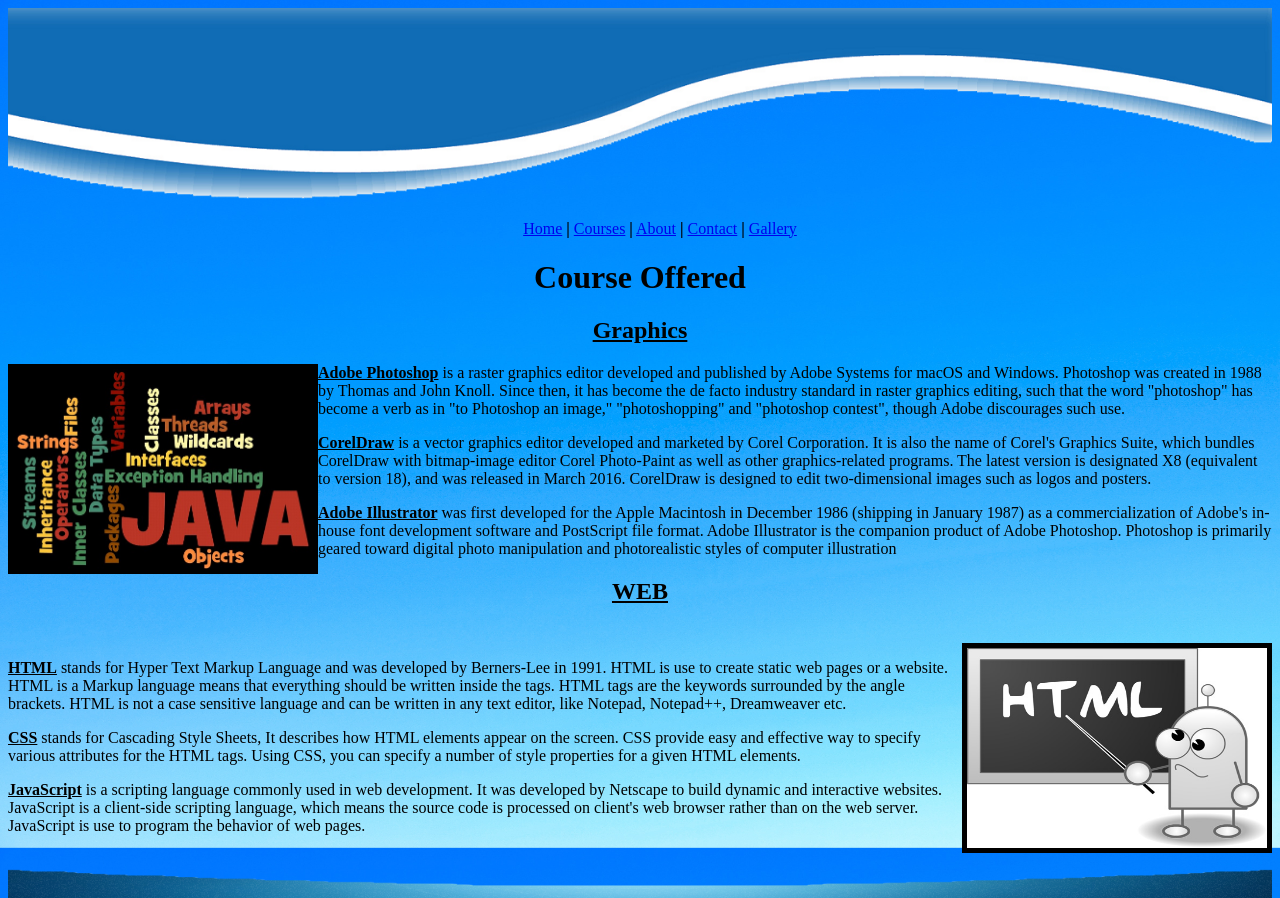
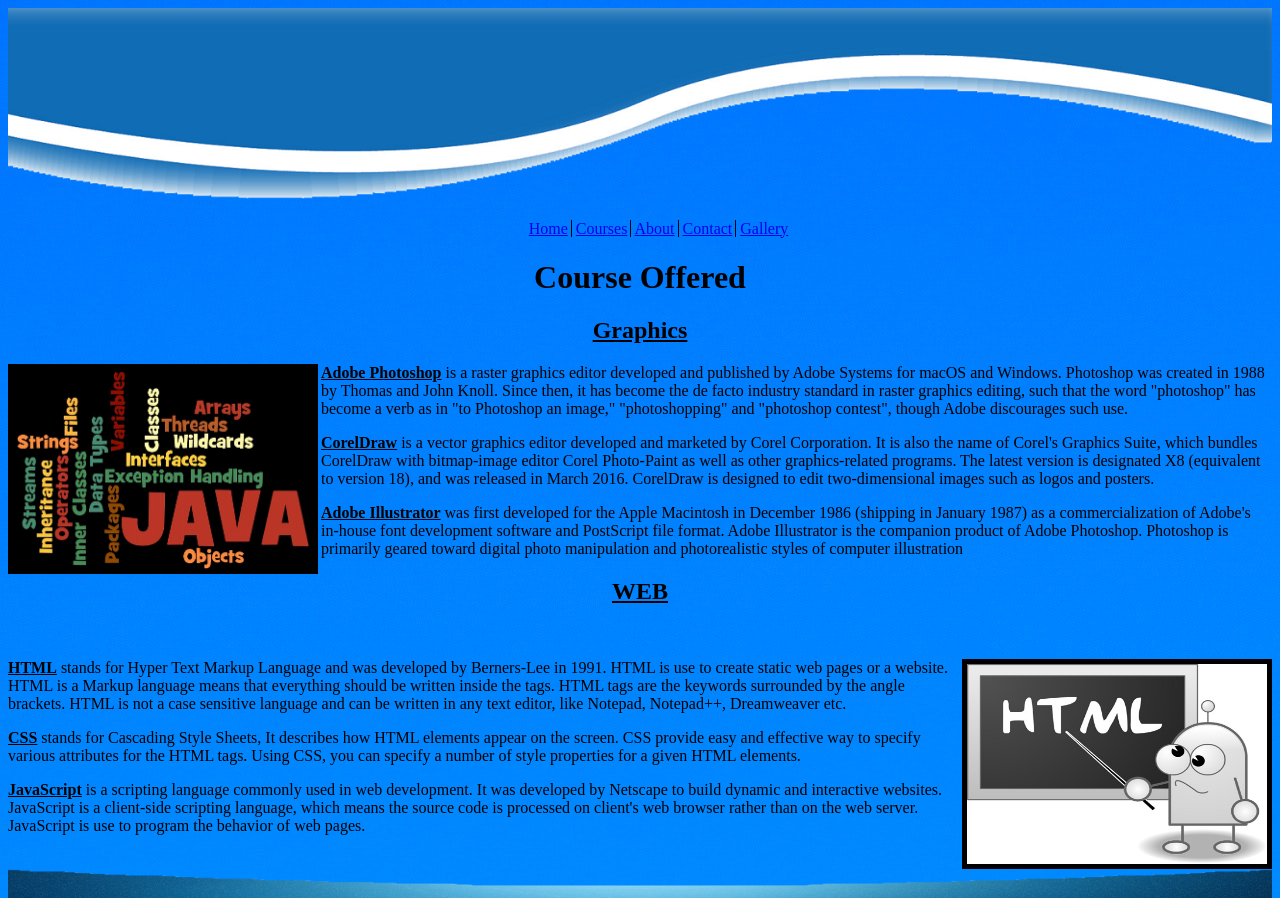
Before and after one commit to umair-khalid-brainx/html_task01, a plain HTML site: page courses.html in a window 1280 px wide. Shown: the top 898 px of the page. Drawn offline with Linux system fonts and the light colour scheme.

Commit message:
Second Commit - Changes recommended applied

```diff
--- a/courses.html
+++ b/courses.html
@@ -8,7 +8,7 @@
     <title>Courses</title>
 </head>
 
-<body>
+<body background="assets/background.jpg">
     <header>
         <img src="assets/header.png" alt="header.jpg" width="100%">
     </header>
@@ -16,62 +16,90 @@
     <nav>
         <ul>
             <a href="index.html">Home</a>
-            <span>|</span>
             <a href="courses.html">Courses</a>
-            <span>|</span>
             <a href="about.html">About</a>
-            <span>|</span>
             <a href="contact.html">Contact</a>
-            <span>|</span>
-            <a href="gallery.html">Gallery</a>
+            <a class="last" href="gallery.html">Gallery</a>
         </ul>
     </nav>
 
+    <header>
         <h1 style="text-align: center">Course Offered</h1>
+    </header>
 
+    <div>
+        <header>
             <h2 style="text-align:center; text-decoration:underline">Graphics</h2>
+        </header>
 
-    <img class="image1" src="assets/java01.jpg" alt="java01.jpg">
+        <section>
+            <img class="image" src="assets/java01.jpg" alt="java01.jpg" align="left">
 
             <p><span>Adobe Photoshop</span>
-    is a raster graphics editor developed and published by Adobe Systems for macOS and Windows. Photoshop was created in
-    1988 by Thomas and John Knoll. Since then, it has become the de facto industry standard in raster graphics editing, such
-    that the word "photoshop" has become a verb as in "to Photoshop an image," "photoshopping" and "photoshop contest",
+                is a raster graphics editor developed and published by Adobe Systems for macOS and Windows. Photoshop was
+                created in
+                1988 by Thomas and John Knoll. Since then, it has become the de facto industry standard in raster graphics
+                editing,
+                such
+                that the word "photoshop" has become a verb as in "to Photoshop an image," "photoshopping" and "photoshop
+                contest",
                 though Adobe discourages such use.</p>
 
             <p><span>CorelDraw</span>
-    is a vector graphics editor developed and marketed by Corel Corporation. It is also the name of Corel's Graphics Suite,
-    which bundles CorelDraw with bitmap-image editor Corel Photo-Paint as well as other graphics-related programs. The
-    latest version is designated X8 (equivalent to version 18), and was released in March 2016. CorelDraw is designed to
+                is a vector graphics editor developed and marketed by Corel Corporation. It is also the name of Corel's Graphics
+                Suite,
+                which bundles CorelDraw with bitmap-image editor Corel Photo-Paint as well as other graphics-related programs.
+                The
+                latest version is designated X8 (equivalent to version 18), and was released in March 2016. CorelDraw is
+                designed to
                 edit two-dimensional images such as logos and posters.</p>
 
             <p><span>Adobe Illustrator</span>
-    was first developed for the Apple Macintosh in December 1986 (shipping in January 1987) as a commercialization of
-    Adobe's in-house font development software and PostScript file format. Adobe Illustrator is the companion product of
-    Adobe Photoshop. Photoshop is primarily geared toward digital photo manipulation and photorealistic styles of computer
+                was first developed for the Apple Macintosh in December 1986 (shipping in January 1987) as a commercialization
+                of
+                Adobe's in-house font development software and PostScript file format. Adobe Illustrator is the companion
+                product of
+                Adobe Photoshop. Photoshop is primarily geared toward digital photo manipulation and photorealistic styles of
+                computer
                 illustration</p>
+        </section>
+    </div>
 
+    <div>
+        <header>
             <h2 style="text-align:center; text-decoration:underline">WEB</h2>
+        </header>
 
         <br>
 
-    <img class="image2" src="assets/html01.jpg" alt="html01.jpg">
+        <section>
+            <img class="image" src="assets/html01.jpg" alt="html01.jpg" align="right">
 
             <p><span>HTML</span>
-    stands for Hyper Text Markup Language and was developed by Berners-Lee in 1991. HTML is use to create static web pages
-    or a website. HTML is a Markup language means that everything should be written inside the tags. HTML tags are the
-    keywords surrounded by the angle brackets. HTML is not a case sensitive language and can be written in any text editor,
+                stands for Hyper Text Markup Language and was developed by Berners-Lee in 1991. HTML is use to create static web
+                pages
+                or a website. HTML is a Markup language means that everything should be written inside the tags. HTML tags are
+                the
+                keywords surrounded by the angle brackets. HTML is not a case sensitive language and can be written in any text
+                editor,
                 like Notepad, Notepad++, Dreamweaver etc.</p>
 
             <p><span>CSS</span>
-    stands for Cascading Style Sheets, It describes how HTML elements appear on the screen. CSS provide easy and effective
-    way to specify various attributes for the HTML tags. Using CSS, you can specify a number of style properties for a given
+                stands for Cascading Style Sheets, It describes how HTML elements appear on the screen. CSS provide easy and
+                effective
+                way to specify various attributes for the HTML tags. Using CSS, you can specify a number of style properties for
+                a
+                given
                 HTML elements.</p>
 
             <p><span>JavaScript</span>
-    is a scripting language commonly used in web development. It was developed by Netscape to build dynamic and interactive
-    websites. JavaScript is a client-side scripting language, which means the source code is processed on client's web
+                is a scripting language commonly used in web development. It was developed by Netscape to build dynamic and
+                interactive
+                websites. JavaScript is a client-side scripting language, which means the source code is processed on client's
+                web
                 browser rather than on the web server. JavaScript is use to program the behavior of web pages.</p>
+        </section>
+    </div>
 
     <br>
 
--- a/stylesheet.css
+++ b/stylesheet.css
@@ -1,21 +1,10 @@
 nav {
     text-align: center;
 }
-.image1 {
+.image {
     width: 300px;
     height: 200px;
     border: 5px solid black;
-    float: left;
-}
-.image2 {
-    width: 300px;
-    height: 200px;
-    border: 5px solid black;
-    float: right;
-}
-html {
-    background: url(assets/background.jpg) no-repeat center center fixed;
-    background-size: cover;
 }
 span {
     text-align: center;
@@ -27,3 +16,10 @@ span {
     height: 180px;
     border: 5px solid rgb(55, 0, 255);
 }
+a {
+    padding-right: 3px;
+    border-right: 1px solid black;
+}
+a.last {
+    border: none;
+}
```
Also changed, not shown: about.html (+28 -16 lines), contact.html (+30 -18 lines), gallery.html (+5 -6 lines), index.html (+12 -10 lines), 1 other file. Lines whose indentation alone changed are shown as unchanged.
